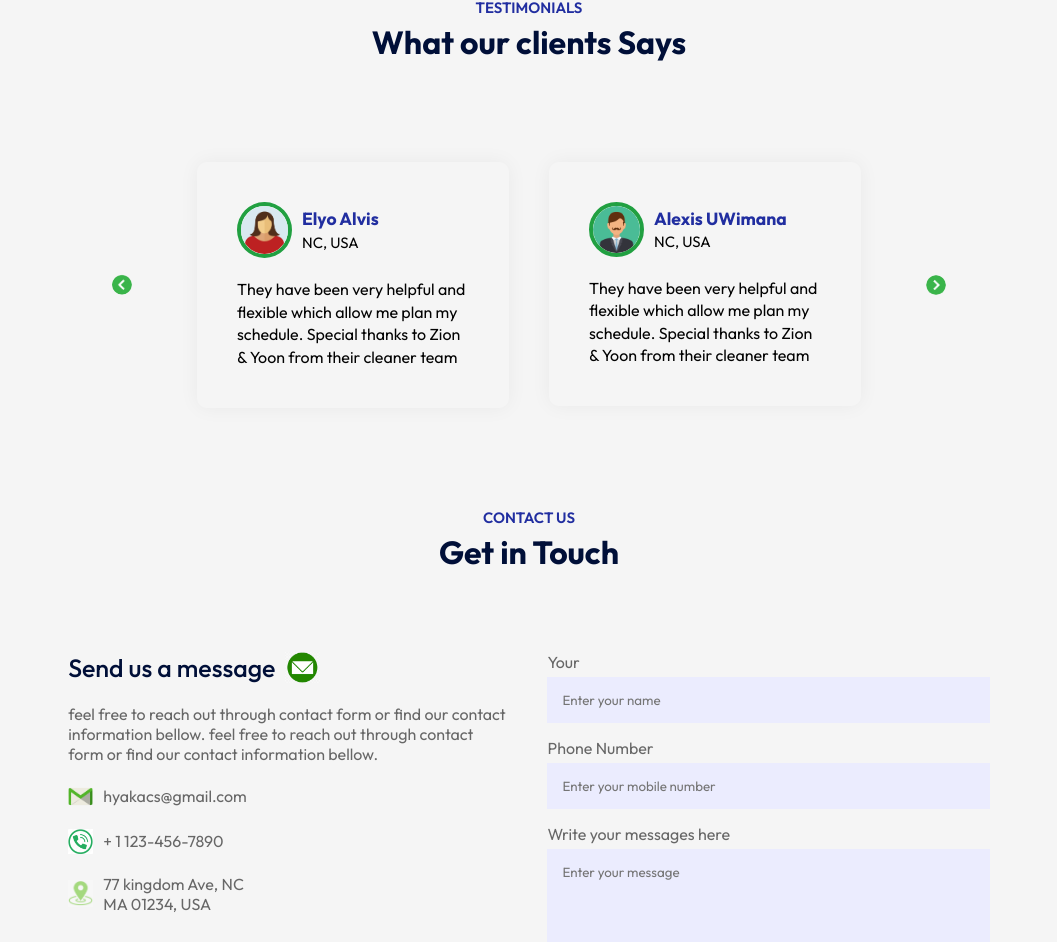
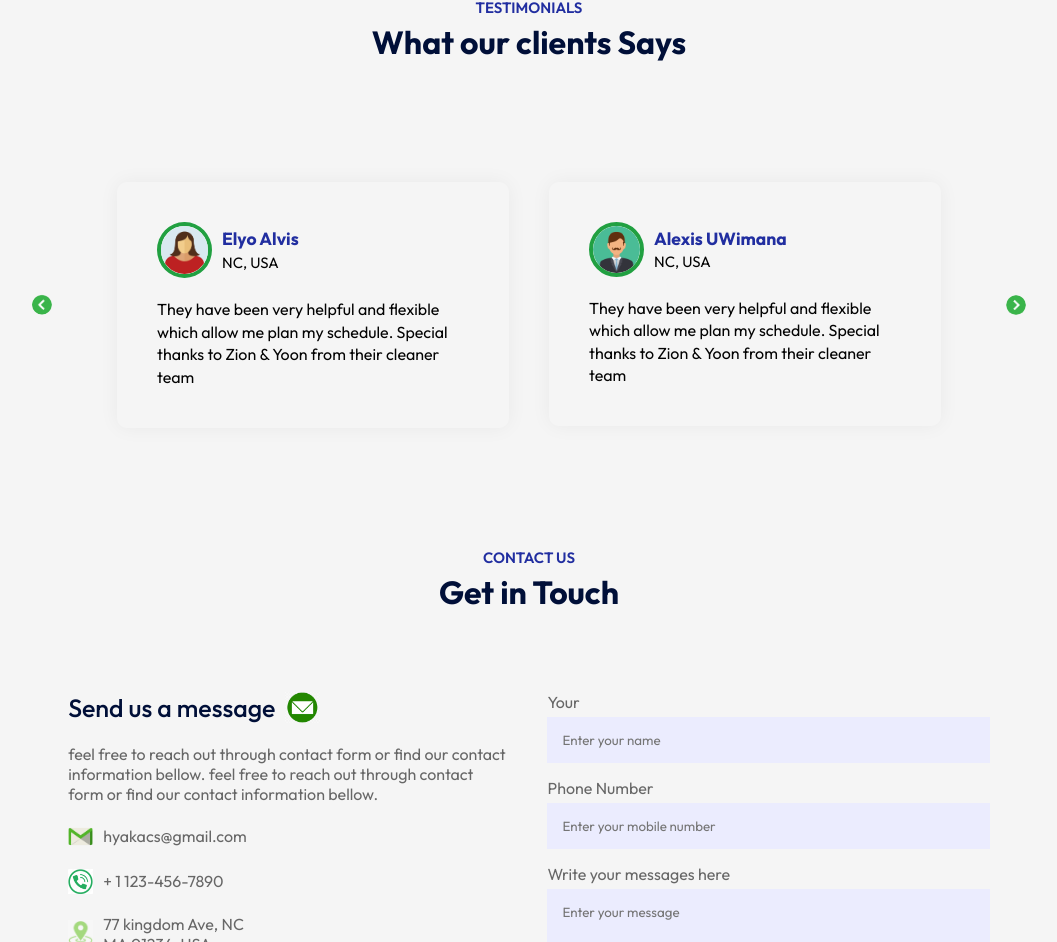
Before and after one commit to alexisuwimana/shayaka, a React (Vite) app: page / in a window 1280 px wide. Shown: the part 1793-2735 px from the top of the page, without its empty margins (111-1168 px from the left). Built offline with nearby package versions, Linux system fonts and the light colour scheme.

Commit message:
Update Testimonials update on changes
update

```diff
--- a/src/Components/Testimonials/Testimonials.css
+++ b/src/Components/Testimonials/Testimonials.css
@@ -1,5 +1,5 @@
 .testimonials{
-    margin: 80px;
+    margin: 100px auto;
     padding: 0 80px;
     position: relative;
 }
```
